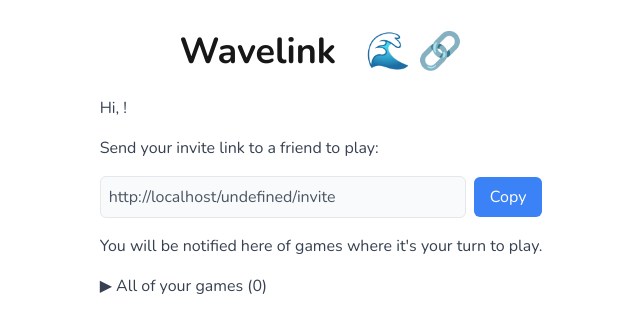
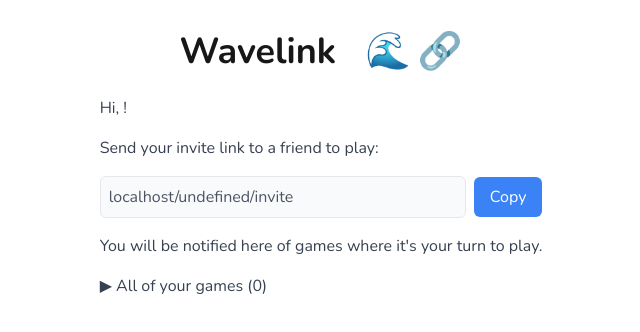
Before and after one commit to potluck/wavelink, a Next.js app: page /components/Share in a window 1280 px wide. Shown: the top 332 px of the page, without its empty margins (319-959 px from the left). Built offline with nearby package versions, Linux system fonts and the light colour scheme.

Commit message:
cleaner share URL

```diff
--- a/pages/components/Share.tsx
+++ b/pages/components/Share.tsx
@@ -85,7 +85,8 @@ export default function Share({ player1, gamesToRespondTo, userId1 }: { player1:
 
 
   useEffect(() => {
-    setShareUrl(`${window.location.origin}/${player1}/invite`);
+    const origin = window.location.origin.replace(/^https?:\/\/(www\.)?/, '');
+    setShareUrl(`${origin}/${player1}/invite`);
   }, [player1]);
 
   return (
```
